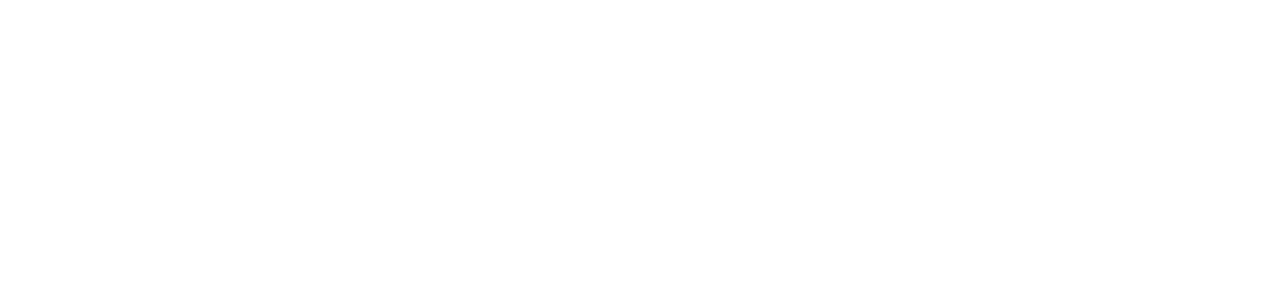
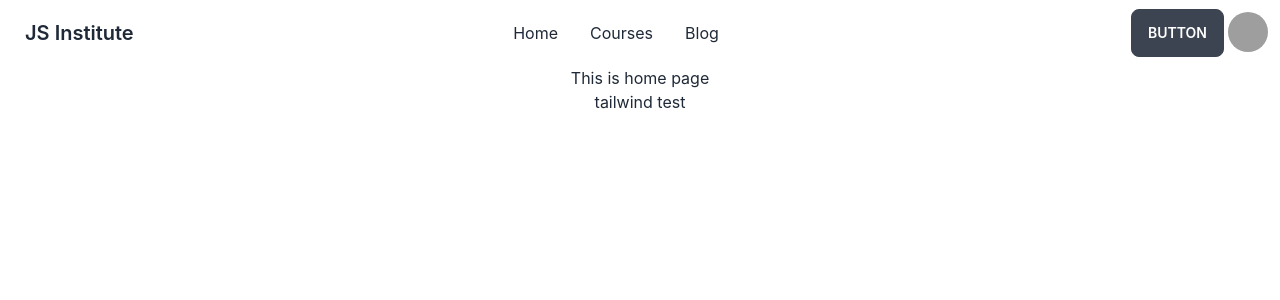
Before and after one commit to mahbub1626/js-institute-client, a React (Create React App) app: page / in a window 1280 px wide. Shown: the top 300 px of the page. Built offline with nearby package versions, Linux system fonts and the light colour scheme; grey boxes are pictures that could not be loaded.

Commit message:
navbar added

```diff
--- a/package.json
+++ b/package.json
@@ -6,6 +6,7 @@
     "@testing-library/jest-dom": "^5.16.5",
     "@testing-library/react": "^13.4.0",
     "@testing-library/user-event": "^13.5.0",
+    "daisyui": "^2.33.0",
     "react": "^18.2.0",
     "react-dom": "^18.2.0",
     "react-icons": "^4.6.0",
--- a/src/App.js
+++ b/src/App.js
@@ -1,10 +1,12 @@
 
+import { RouterProvider } from 'react-router-dom';
 import './App.css';
+import { routes } from './routes/Routes/Routes';
 
 function App() {
   return (
     <div className="App">
-
+      <RouterProvider router={routes}></RouterProvider>
     </div>
   );
 }
--- /dev/null
+++ b/src/Pages/Home/Home.js
@@ -0,0 +1,12 @@
+import React from 'react';
+
+const Home = () => {
+    return (
+        <div>
+           <h2>This is home page</h2>
+           <p>tailwind test</p>
+        </div>
+    );
+};
+
+export default Home;
--- /dev/null
+++ b/src/Pages/Shared/Header/Header.js
@@ -0,0 +1,54 @@
+import React from 'react';
+import { Link } from 'react-router-dom';
+
+const Header = () => {
+    return (
+        <div className='container mx-auto'>
+            <div className="navbar bg-base-100">
+                <div className="navbar-start">
+                    <div className="dropdown">
+                        <label tabIndex={0} className="btn btn-ghost lg:hidden">
+                            <svg xmlns="http://www.w3.org/2000/svg" className="h-5 w-5" fill="none" viewBox="0 0 24 24" stroke="currentColor"><path strokeLinecap="round" strokeLinejoin="round" strokeWidth="2" d="M4 6h16M4 12h8m-8 6h16" /></svg>
+                        </label>
+                        <ul tabIndex={0} className="menu menu-compact dropdown-content mt-3 p-2 shadow bg-base-100 rounded-box w-52">
+                            <li><a>Item 1</a></li>
+                            <li><a>Parent</a></li>
+                            <li><a>Item 3</a></li>
+                        </ul>
+                    </div>
+                    <a className="btn btn-ghost normal-case text-xl">JS Institute</a>
+                </div>
+                <div className="navbar-center hidden lg:flex">
+                    <ul className="menu menu-horizontal p-0">
+                        <li><Link to='/'>Home</Link></li>
+                        <li><Link to='/'>Courses</Link></li>
+                        <li><Link to='/'>Blog</Link></li>
+                    </ul>
+                </div>
+                <div className="navbar-end">
+                    <a className="btn">Button</a>
+                </div>
+                {/* avater */}
+                <div className=" dropdown dropdown-end">
+                    <label tabIndex={0} className="btn btn-ghost btn-circle avatar">
+                        <div className="w-10 rounded-full">
+                            <img src="https://placeimg.com/80/80/people" />
+                        </div>
+                    </label>
+                    <ul tabIndex={0} className="menu menu-compact dropdown-content mt-3 p-2 shadow bg-base-100 rounded-box w-52">
+                        <li>
+                            <a className="justify-between">
+                                Profile
+                                <span className="badge">New</span>
+                            </a>
+                        </li>
+                        <li><a>Settings</a></li>
+                        <li><a>Logout</a></li>
+                    </ul>
+                </div>
+            </div>
+        </div>
+    );
+};
+
+export default Header;
--- /dev/null
+++ b/src/layout/Main.js
@@ -0,0 +1,14 @@
+import React from 'react';
+import { Outlet } from 'react-router-dom';
+import Header from '../Pages/Shared/Header/Header';
+
+const Main = () => {
+    return (
+        <div>
+            <Header></Header>
+            <Outlet></Outlet>
+        </div>
+    );
+};
+
+export default Main;
--- a/src/routes/Route/Route.js
+++ /dev/null
@@ -1,11 +0,0 @@
-import React from 'react';
-
-const Route = () => {
-    return (
-        <div>
-
-        </div>
-    );
-};
-
-export default Route;
--- a/tailwind.config.js
+++ b/tailwind.config.js
@@ -6,5 +6,6 @@ module.exports = {
   theme: {
     extend: {},
   },
-  plugins: [],
+  //...
+  plugins: [require("daisyui")],
 }
```
Also changed, not shown: src/routes/Routes/Routes.js (added, +16 -0 lines), src/routes/PrivateRoutes/PrivateRoutes.js (renamed from src/routes/PrivateRoute/PrivateRoute.js), 1 other file (tests, documents, lock files or other folders).
